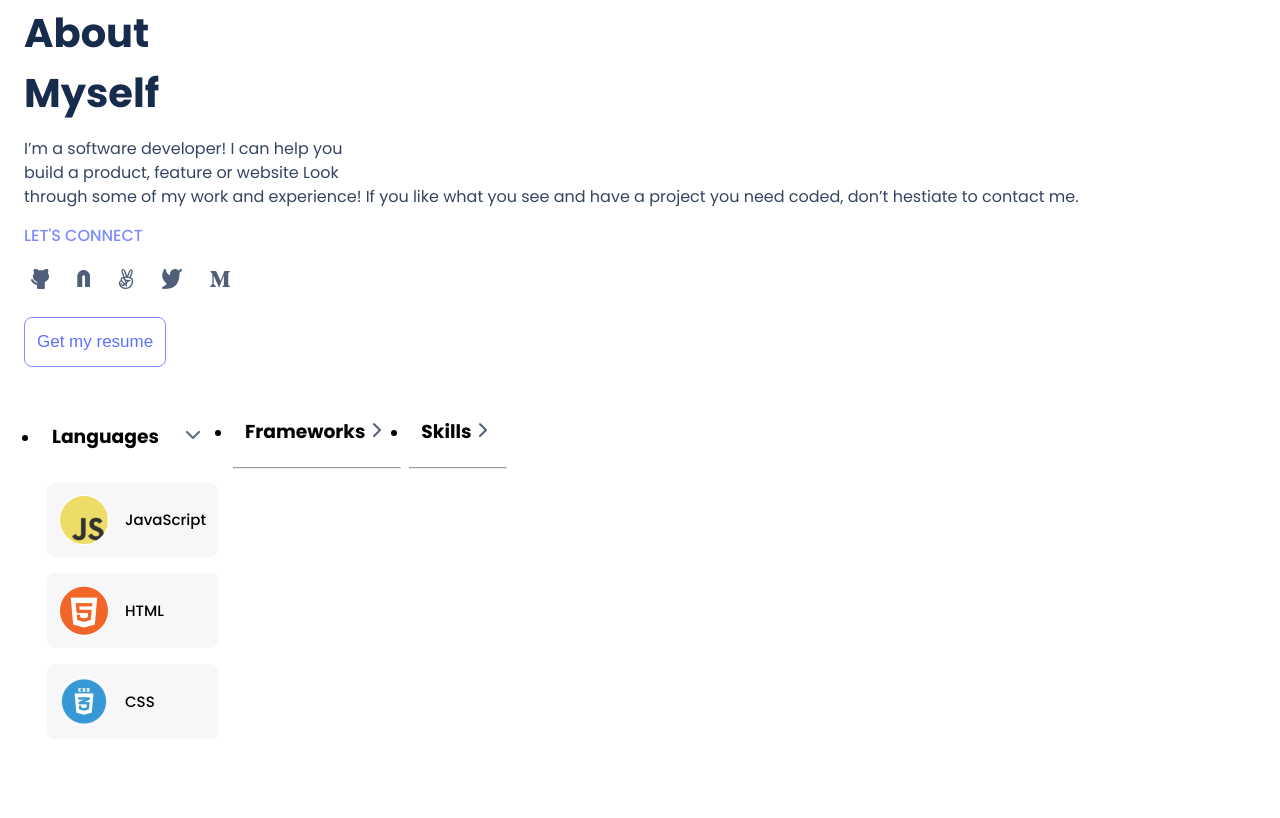
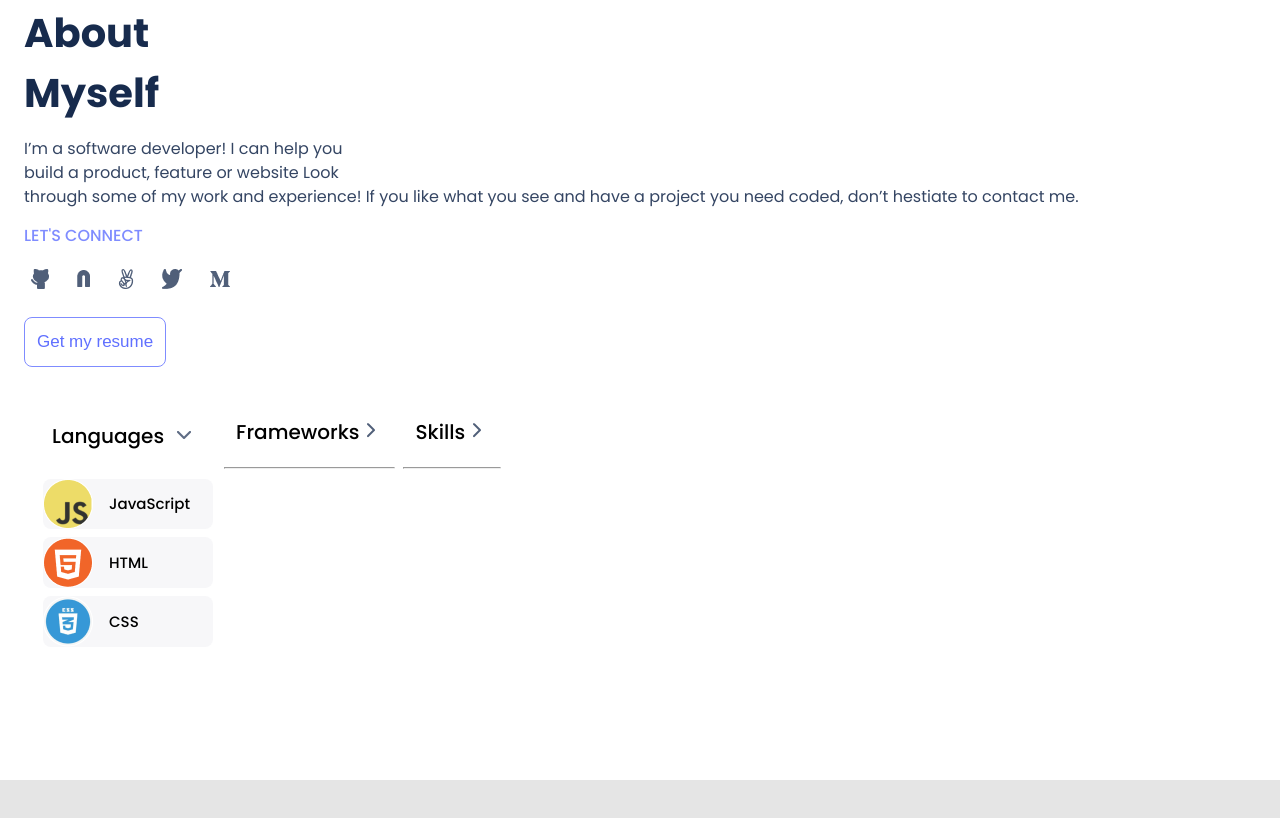
Before and after one commit to ShaddyMore/Mobile-Setup-Head-Middle, a website: page inde.html in a window 1280 px wide. Shown: the part 6780-7598 px from the top of the page. After the commit the page ends 7560 px from the top, so only its background shows below. Drawn offline with Linux system fonts and the light colour scheme.

Commit message:
Update CSS file

```diff
--- a/style.css
+++ b/style.css
@@ -288,9 +288,10 @@ li {
 
 .skill-list {
   padding: 12px;
+  list-style-type: none;
 }
 
-#skill-title {
+.skill-title {
   font-weight: 500;
   font-size: 20px;
   line-height: 24px;
@@ -309,6 +310,7 @@ li {
   display: flex;
   flex-direction: column;
   gap: 8px;
+  list-style-type: none;
 }
 
 .language-list li {
@@ -320,6 +322,9 @@ li {
   border-radius: 8px;
   font-weight: 500;
   font-size: 15px;
+  float: left;
+  margin: 0px;
+  padding: 0px;
 }
 
 .separator-line {
```
